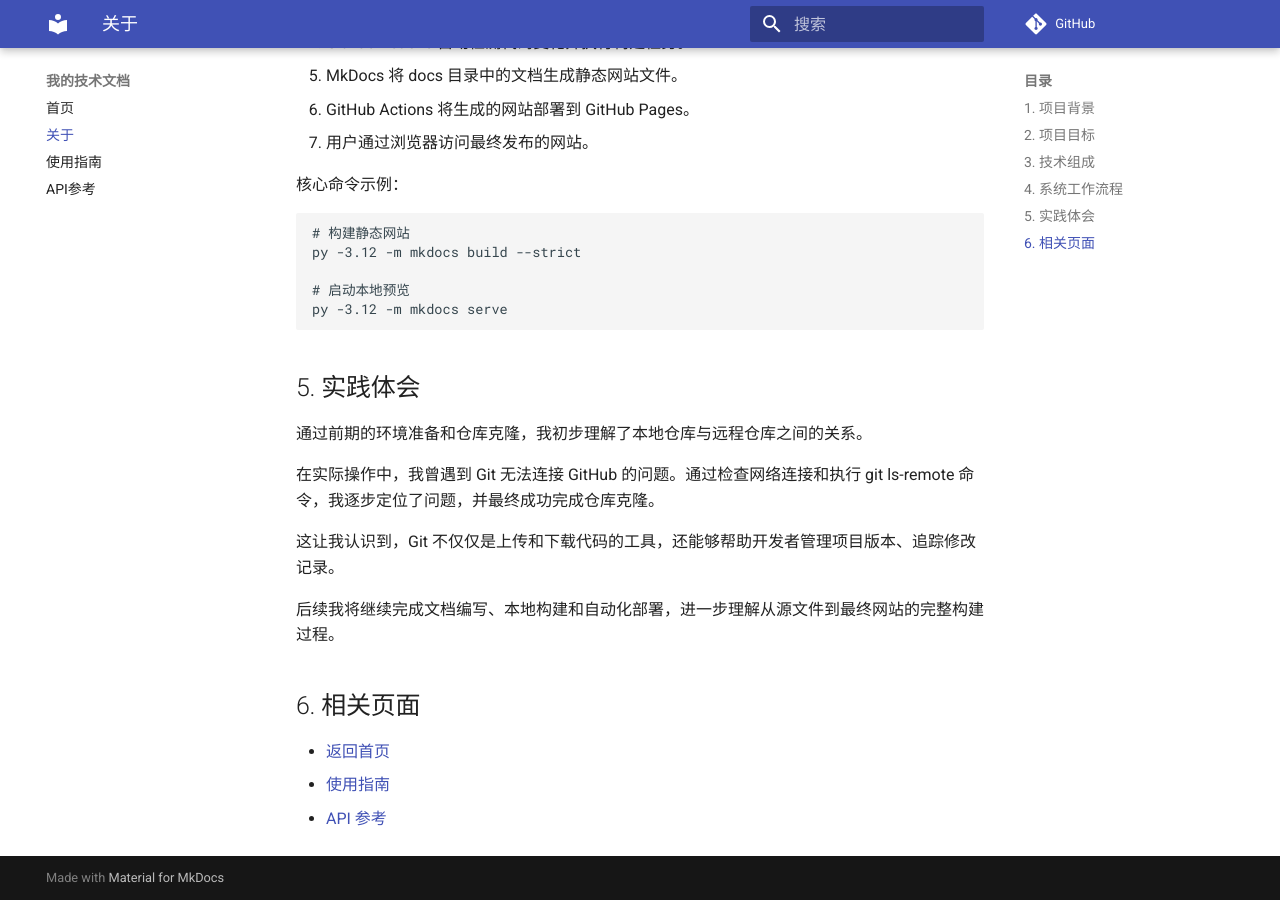
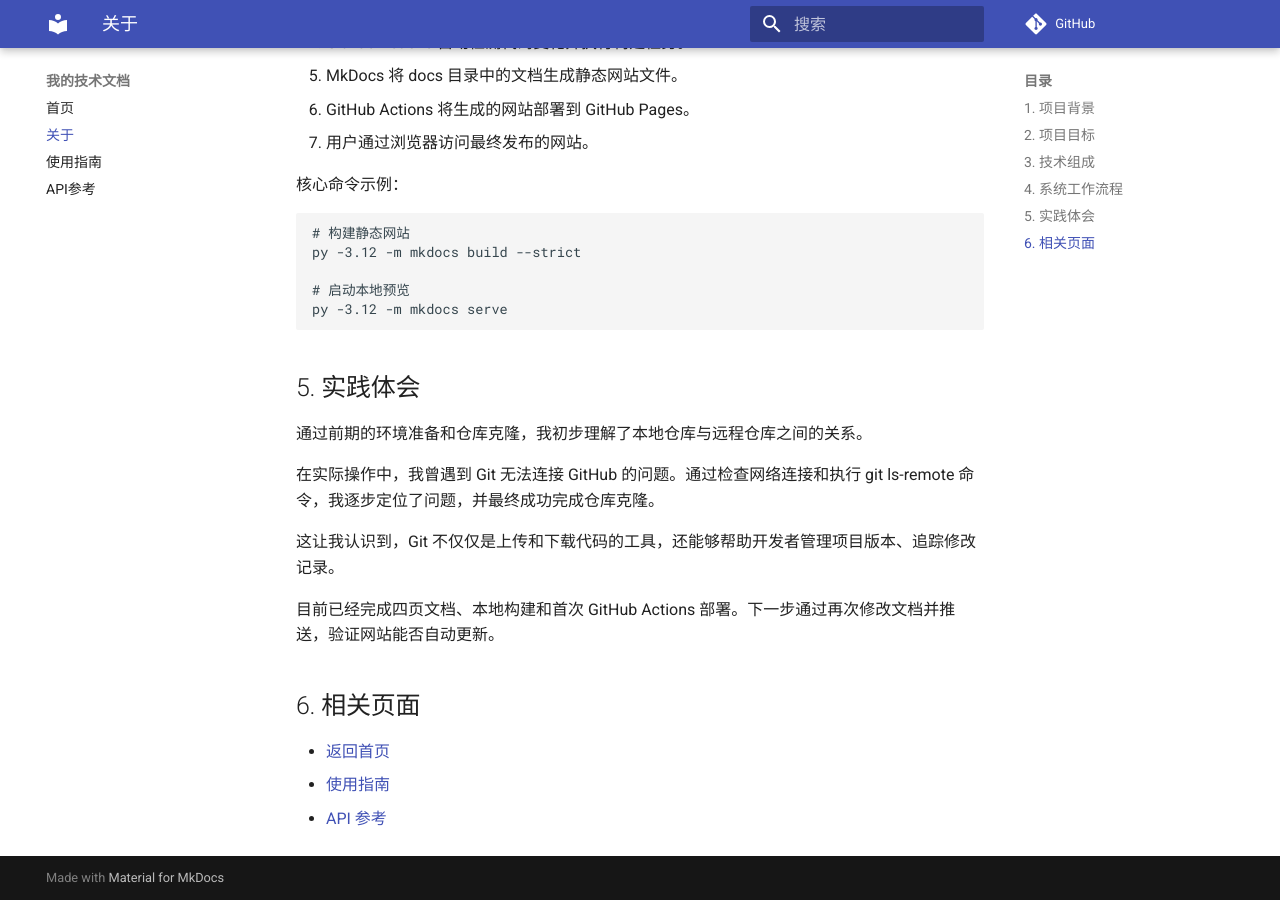
Before and after one commit to 3524967016ylj-jpg/my-docs, an MkDocs documentation site: the page built from docs/about.md, in a window 1280 px wide and 900 px high, scrolled down 1463 px. Built offline with MkDocs 1.6.1 and Material for MkDocs 9.7.7, drawn with Linux system fonts in a browser that asks for light colours; comment, search, counter and statistics services are not loaded.

Commit message:
验证文档修改后自动更新网站

```diff
--- a/docs/about.md
+++ b/docs/about.md
@@ -62,7 +62,7 @@ py -3.12 -m mkdocs serve
 
 这让我认识到，Git 不仅仅是上传和下载代码的工具，还能够帮助开发者管理项目版本、追踪修改记录。
 
-后续我将继续完成文档编写、本地构建和自动化部署，进一步理解从源文件到最终网站的完整构建过程。
+目前已经完成四页文档、本地构建和首次 GitHub Actions 部署。下一步通过再次修改文档并推送，验证网站能否自动更新。
 
 ## 6. 相关页面
 
```
Also changed, not shown: docs/guide.md (+1 -1 lines), docs/index.md (+2 -0 lines).
